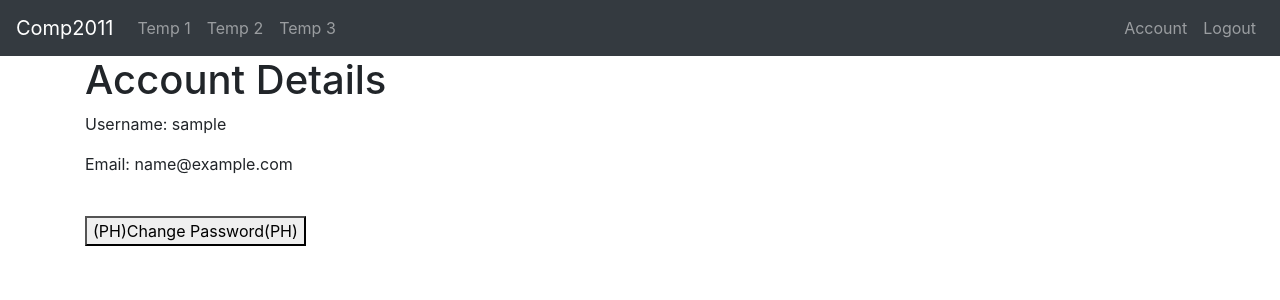
After one commit to ATurner01/Flask-Work, a Flask app: template coursework_2/app/templates/account.html in a window 1280 px wide. The commit adds this page. Shown: the top 300 px of the page. Run offline with Flask 2, Linux system fonts and the light colour scheme; tables that the repository leaves empty hold one stand-in row (values such as "Sample post"); the template is opened without the code that fills it: values that come from a table or form of the project are taken from there, most other values are stand-ins (such as "Sample title", 1, 10 or a date in 2020); some libraries are stand-ins or nearby versions.

Commit message:
Added navbar, account page and integrity checks for creating new account.

```diff
--- /dev/null
+++ b/coursework_2/app/templates/account.html
@@ -0,0 +1,9 @@
+{% extends "base.html" %}
+{% block content %}
+  <h1>Account Details</h1>
+  <p>Username: {{ user.username }}</p>
+  <p>Email: {{ user.email }}</p><br>
+  <form action="/account" method="get">
+    <button type="submit">(PH)Change Password(PH)</button>
+  </form>
+{% endblock %}
--- a/coursework_2/app/templates/base.html
+++ b/coursework_2/app/templates/base.html
@@ -14,7 +14,34 @@
 </head>
 
 <body>
-  {% block content %}{% endblock %}
+
+  <nav class="navbar navbar-expand-lg navbar-dark bg-dark">
+     <a class="navbar-brand" href="/home">Comp2011</a>
+     <ul class="navbar-nav mr-auto">
+       <li class="nav-item">
+         <a class="nav-link" href="">Temp 1</a>
+       </li>
+       <li class="nav-item">
+         <a class="nav-link" href="">Temp 2</a>
+       </li>
+       <li class="nav-item">
+         <a class="nav-link" href="">Temp 3</a>
+       </li>
+     </ul>
+
+     <ul class="navbar-nav">
+       <li class="nav-item">
+         <a class="nav-link" href="/account">Account</a>
+       </li>
+       <li class="nav-item">
+         <a class="nav-link" href="/logout">Logout</a>
+       </li>
+     </ul>
+   </nav>
+
+  <div class="container">
+    {% block content %}{% endblock %}
+  </div>
 
   <script src="https://code.jquery.com/jquery-3.4.1.slim.min.js" integrity="sha384-J6qa4849blE2+poT4WnyKhv5vZF5SrPo0iEjwBvKU7imGFAV0wwj1yYfoRSJoZ+n" crossorigin="anonymous"></script>
   <script src="https://cdn.jsdelivr.net/npm/popper.js@1.16.0/dist/umd/popper.min.js" integrity="sha384-Q6E9RHvbIyZFJoft+2mJbHaEWldlvI9IOYy5n3zV9zzTtmI3UksdQRVvoxMfooAo" crossorigin="anonymous"></script>
--- a/coursework_2/app/views.py
+++ b/coursework_2/app/views.py
@@ -1,5 +1,6 @@
 from flask import render_template, flash, redirect
 from flask_login import login_required, login_user, logout_user, current_user
+from sqlalchemy.exc import IntegrityError
 from passlib.hash import sha256_crypt
 from app import app, db, models, login_manager
 from .forms import LoginForm, RegisterForm
@@ -35,12 +36,16 @@ def Register():
     form = RegisterForm()
 
     if form.validate_on_submit():
-        passHash = sha256_crypt.encrypt(form.password.data)
-        user = models.User(username=form.username.data,password=passHash,email=form.email.data)
-        db.session.add(user)
-        db.session.commit()
-        flash("Account creation successful. You may now login.")
-        return redirect('/')
+        try:
+            passHash = sha256_crypt.encrypt(form.password.data)
+            user = models.User(username=form.username.data,password=passHash,email=form.email.data)
+            db.session.add(user)
+            db.session.commit()
+            flash("Account creation successful. You may now login.")
+            return redirect('/')
+        except IntegrityError:
+            db.session.rollback()
+            flash("Error. Username is already in use. Please choose a different one.")
 
     return render_template("register.html",
                            title="Register",
@@ -62,3 +67,11 @@ def Logout():
 def Home():
     return render_template("home.html",
                            title="Home")
+
+@app.route('/account')
+@login_required
+def Account():
+    user = current_user
+    return render_template("account.html",
+                           title="Account",
+                           user=user)
```
Also changed, not shown: coursework_2/app/templates/login.html (+6 -2 lines), coursework_2/app/templates/register.html (+16 -0 lines), 1 other file.
